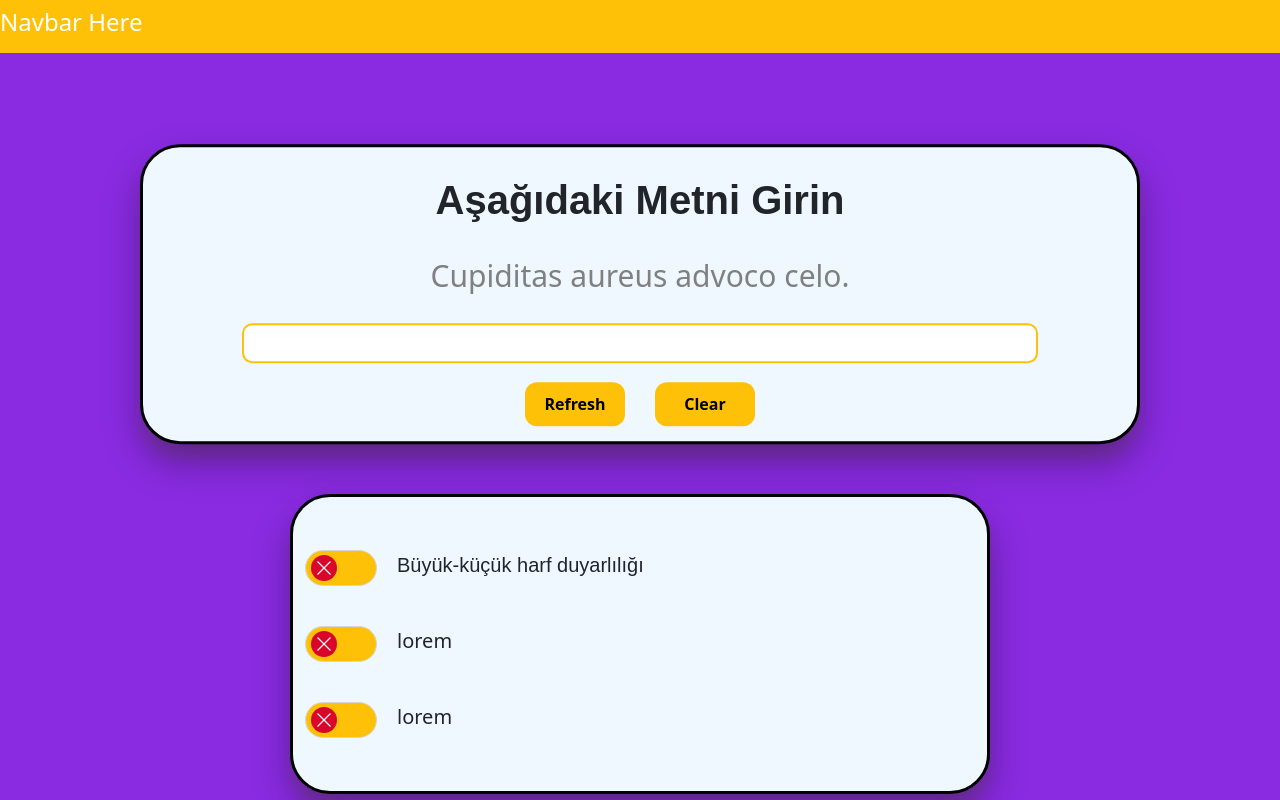
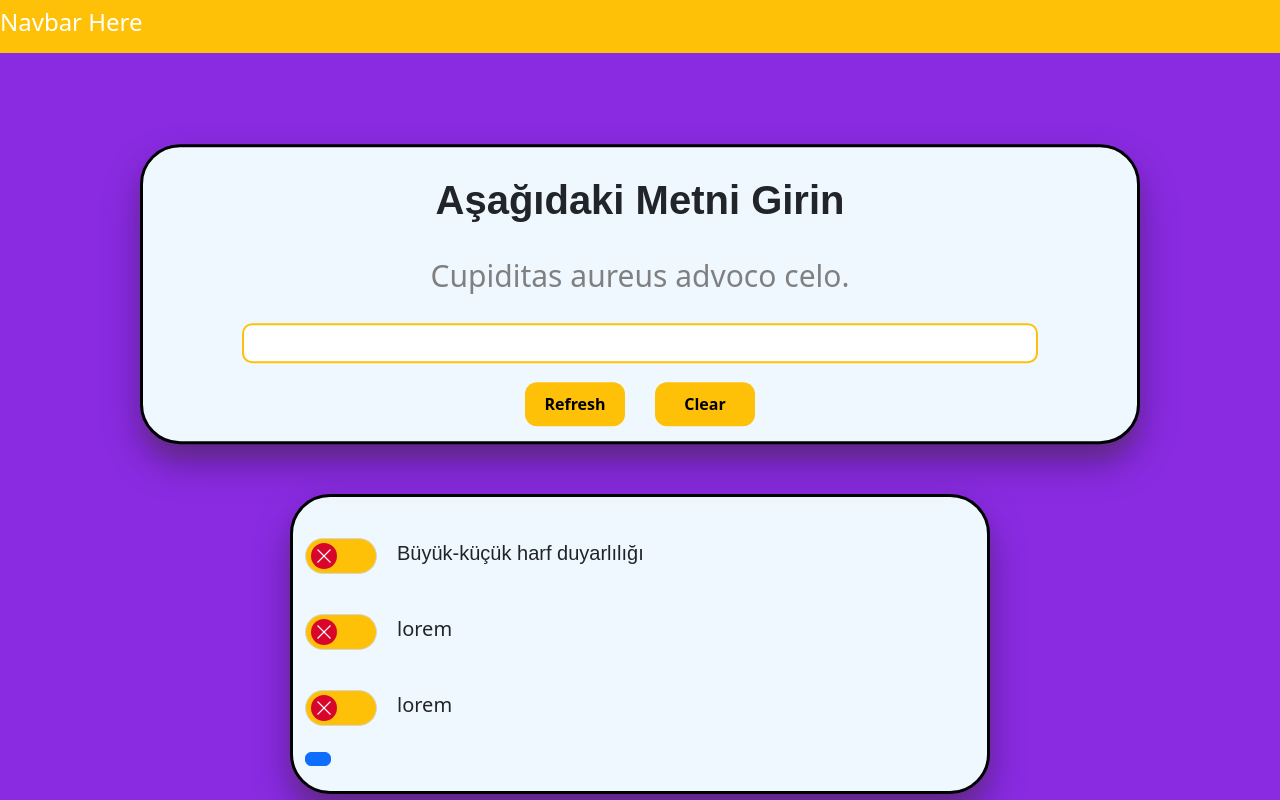
Before and after one commit to M-Erayman/ANGULAR-LoremTest, an Angular app: page / in a window 1280 px wide. Built offline with nearby package versions, Linux system fonts and the light colour scheme; a web font is replaced by a local one.

Commit message:
btnstart has been added

```diff
--- a/src/app/bottom/bottom.component.html
+++ b/src/app/bottom/bottom.component.html
@@ -139,4 +139,8 @@
     </div>
     <p>lorem</p>
   </div>
+
+  <div class="btnStart">
+    <button class="btn btn-primary"></button>
+  </div>
 </div>
--- a/src/app/navbar/navbar.component.html
+++ b/src/app/navbar/navbar.component.html
@@ -1,4 +1,3 @@
-<nav class="navbar navbar-warning bg-warning"
->
+<nav class="navbar navbar-warning bg-warning">
   <h2 class="h4" style="color: white">Navbar Here</h2>
 </nav>
```
